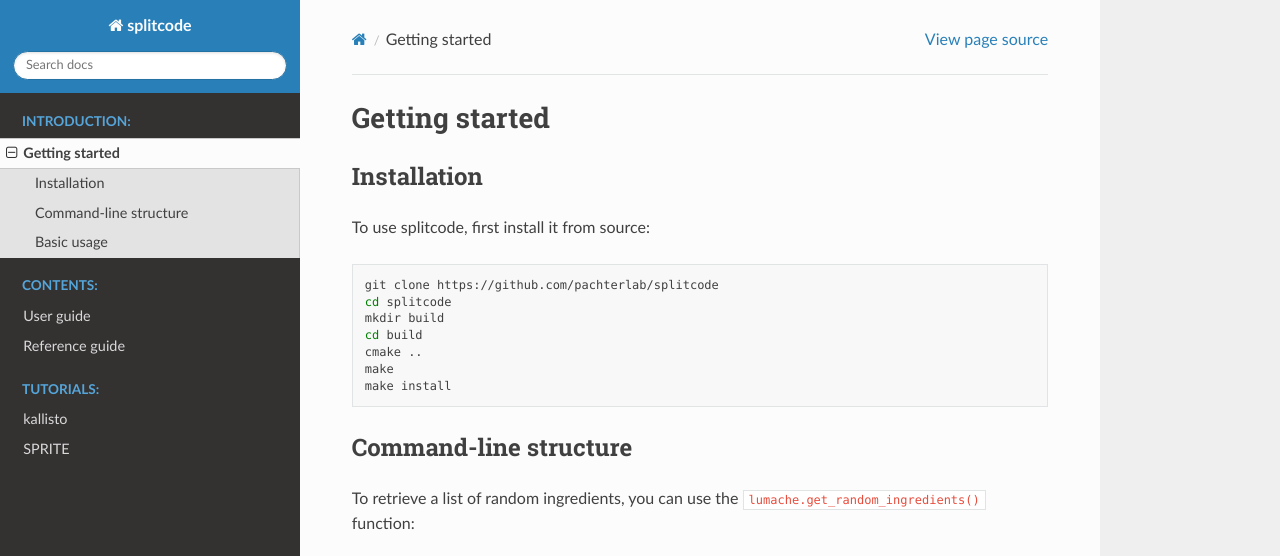
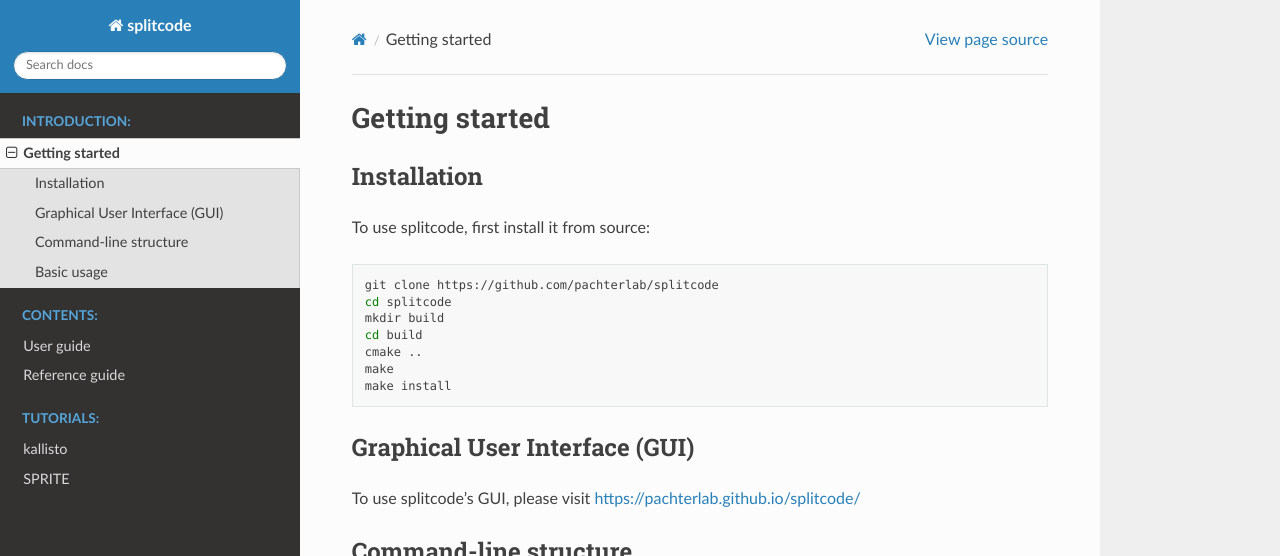
Before and after one commit to pachterlab/splitcode-tutorial, a Sphinx documentation site: the page built from docs/source/getting_started.rst, in a window 1280 px wide and 900 px high, cut to the strip 0-556 px from the top of the window. Built offline with Sphinx 7.4.7 and the Read the Docs theme 2.0.0, drawn with Linux system fonts in a browser that asks for light colours.

Commit message:
Update getting_started.rst

```diff
--- a/docs/source/getting_started.rst
+++ b/docs/source/getting_started.rst
@@ -14,6 +14,11 @@
   cmake ..
   make
   make install
+
+
+Graphical User Interface (GUI)
+^^^^^^^^^^^^
+To use splitcode's GUI, please visit `https://pachterlab.github.io/splitcode/ <https://pachterlab.github.io/splitcode/>`_
 
 
 Command-line structure
```
